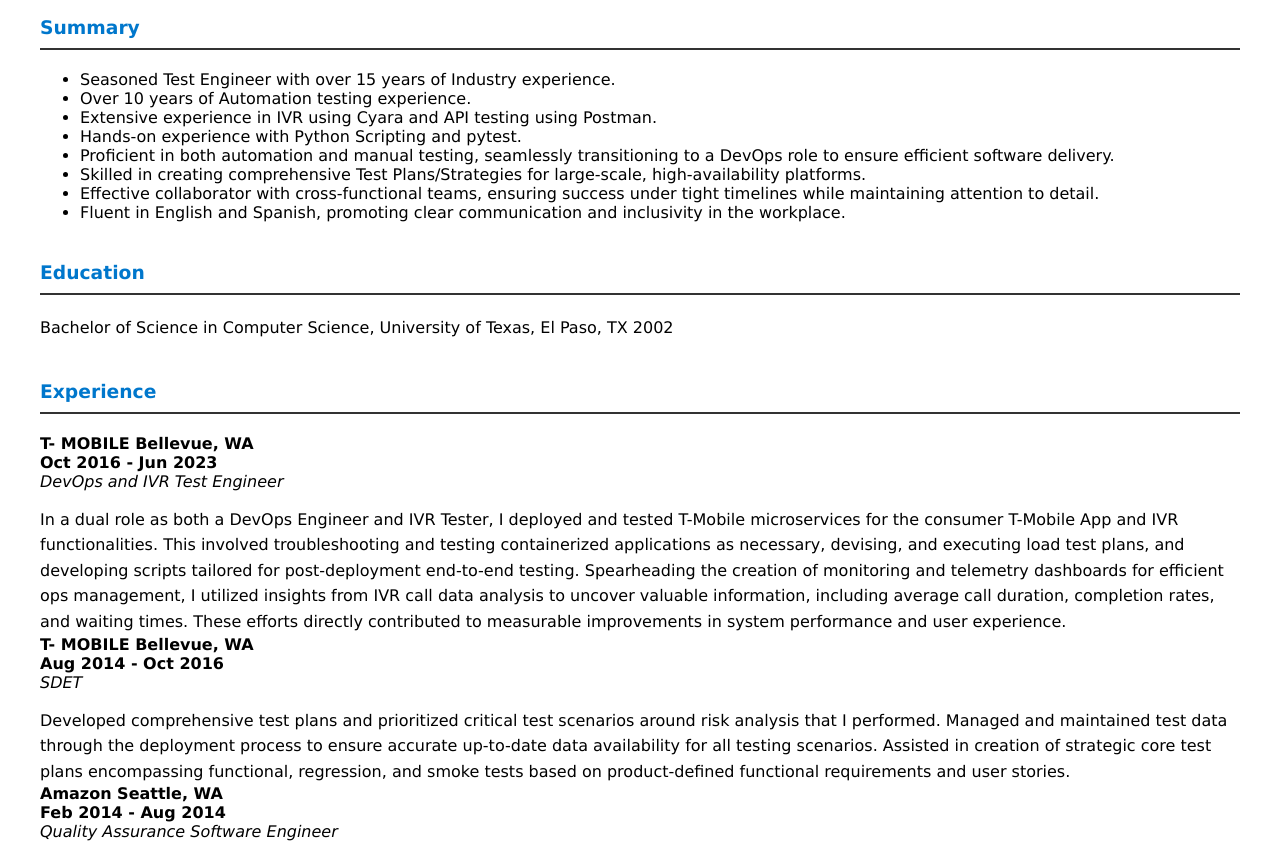
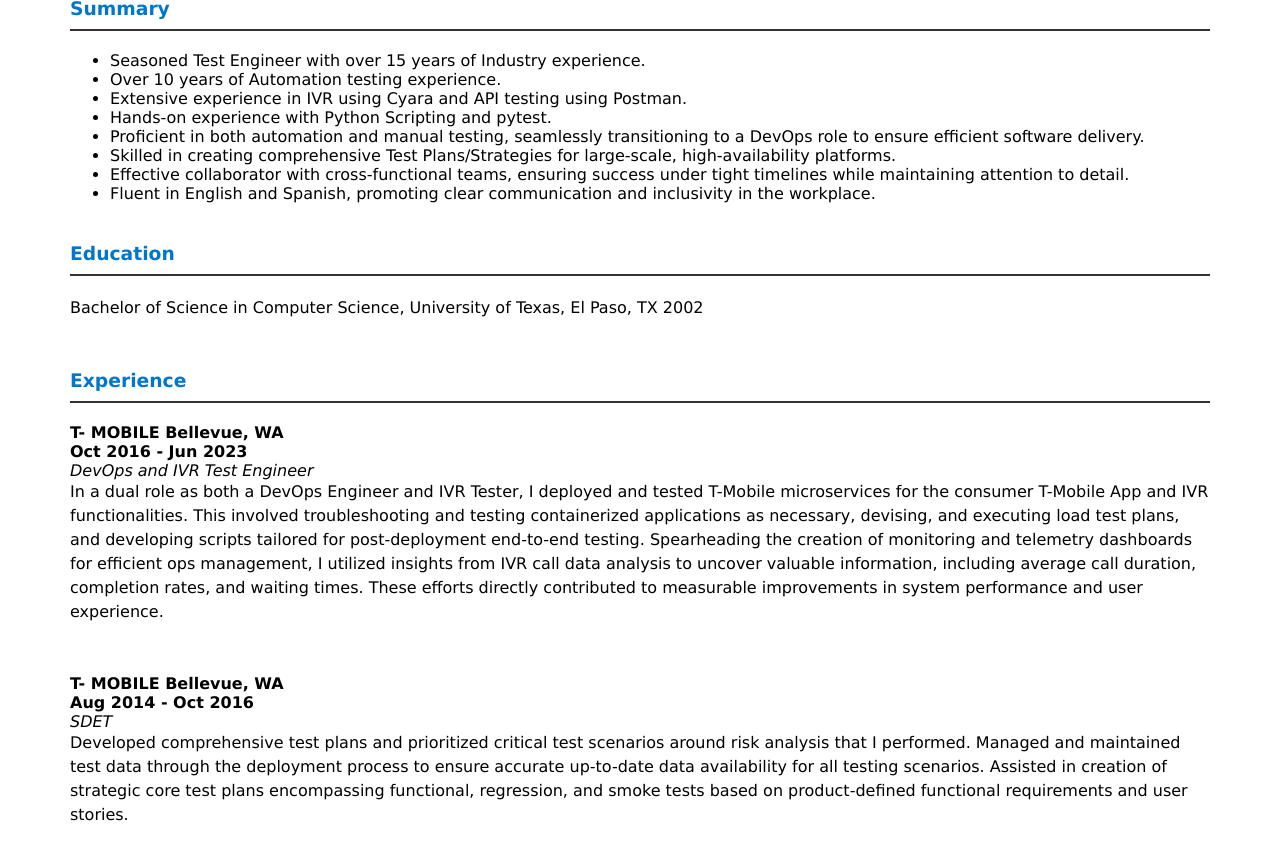
Before and after one commit to ArenaHernandez/arenahernandez.github.io, a plain HTML site: page index.html in a window 1280 px wide. Shown: the part 290-1134 px from the top of the page. Drawn offline with Linux system fonts and the light colour scheme.

Commit message:
Updating my resume

```diff
--- a/main.css
+++ b/main.css
@@ -2,7 +2,8 @@
 
 body {
   font-family: Verdana, sans-serif;
-  margin: 40px;
+  margin: 20px;
+  padding: 0 50px
 }
 
 h1 {
@@ -25,7 +26,7 @@ h3 {
 }
 
 .content p {
-  line-height: 1.6;
+  line-height: 1.5;
 }
 
 .content h3 {
@@ -34,10 +35,15 @@ h3 {
 }
 
 .content p:last-child {
-  margin-bottom: 0;
+  margin-bottom:50px;
 }
 
 .job h4, .job strong {
   margin: 0;
   padding: 0;
 }
+
+.job strong, .job p {
+  margin: 0;
+  padding: 0;
+}
```
Also changed, not shown: index.html (+2 -1 lines), 2 other files.
